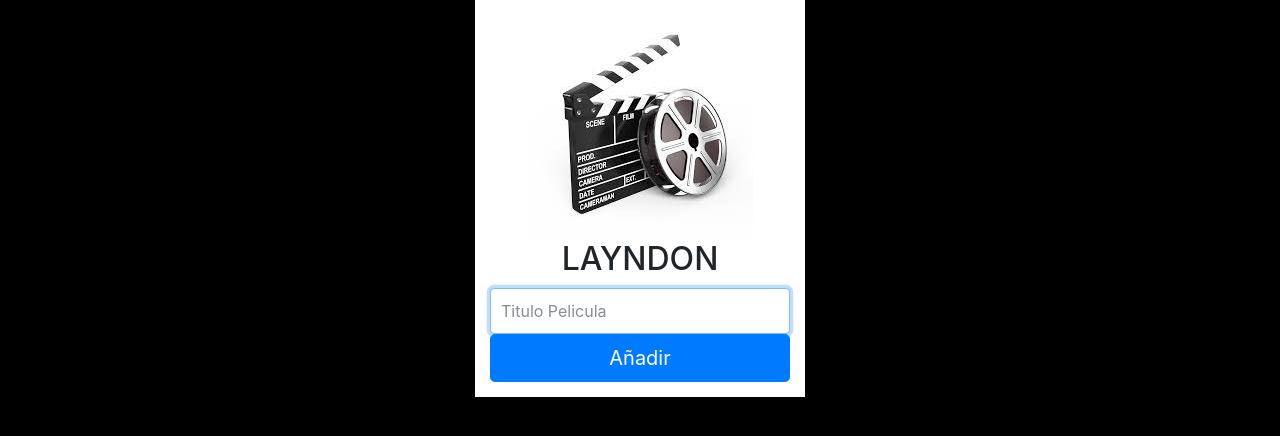
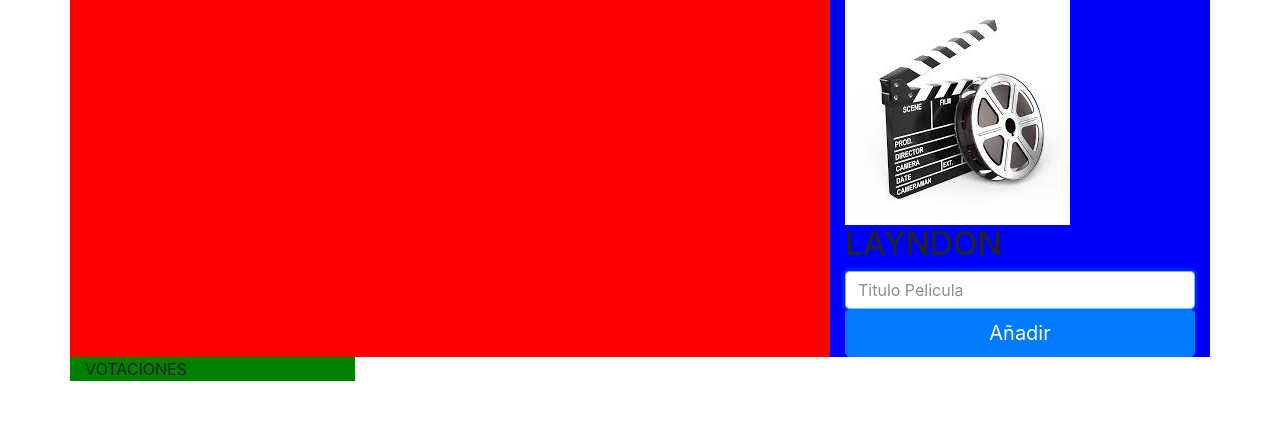
Before and after one commit to Davidfhk/Layndon, a PHP site: template App/layndon/templates/admin/master.twig in a window 1280 px wide. Shown: the top 436 px of the page. Run offline with PHP 8.4, Linux system fonts and the light colour scheme; the template is opened without the code that fills it, so the values that code supplies are empty; some libraries are stand-ins or nearby versions.

Commit message:
Corrección en la ruta del css, y modificamos la estructura

```diff
--- a/App/layndon/templates/admin/master.twig
+++ b/App/layndon/templates/admin/master.twig
@@ -6,25 +6,30 @@
         <meta charset="UTF-8">
         <meta name="viewport" content="width=device-width, initial-scale=1, shrink-to-fit=no">
         <link rel="stylesheet" href="https://maxcdn.bootstrapcdn.com/bootstrap/4.0.0-beta.2/css/bootstrap.min.css">
-        <link rel="stylesheet" type="text/css" href="../../App/layndon/css/index.css">
+        <link rel="stylesheet" type="text/css" href="../../App/layndon/css/admin.css">
         <script src="https://code.jquery.com/jquery-3.2.1.slim.min.js"></script>
         <script src="https://cdnjs.cloudflare.com/ajax/libs/popper.js/1.12.3/umd/popper.min.js"></script>
         <script src="https://maxcdn.bootstrapcdn.com/bootstrap/4.0.0-beta.2/js/bootstrap.min.js"></script>
     {% endblock %}
 </head>
 <body>
+<div class="container">
+    <div class="row {# align-items-center #}">
+        <div style="background-color:red" class="col-8">
+            {% block list_films %}{% endblock %}
+        </div>
+        <div style="background-color:blue" class="col-4">
+        <form class="form-signin" method="post" action="{{ path_for ('add-film') }}">
+            <img id="logo" src="../../App/layndon/img/cine.jpg">
+            <h2 class="form-signin-heading">LAYNDON</h2>
+            <label for="inputFilm" class="sr-only">Pelicula</label>
+            <input id="inputFilm" name= "film" class="form-control" placeholder="Titulo Pelicula" required="" autofocus="" type="text">
+            <input class="btn btn-lg btn-primary btn-block" type="submit" value="Añadir">
+        </form>
+        </div>
+        <div style="background-color:green" class="col-3">VOTACIONES</div>
+    </div>
 
-
-{% block list_films %}{% endblock %}
-
-<div class="container">
-    <form class="form-signin" action="api.php" method="post">
-        <img id="logo" src="../../App/layndon/img/cine.jpg">
-        <h2 class="form-signin-heading">LAYNDON</h2>
-        <label for="inputFilm" class="sr-only">Pelicula</label>
-        <input id="inputFilm" name= "film" class="form-control" placeholder="Titulo Pelicula" required="" autofocus="" type="text">
-        <button class="btn btn-lg btn-primary btn-block" type="submit">Añadir</button>
-    </form>
   </div>
 </body>
 </html>
```
